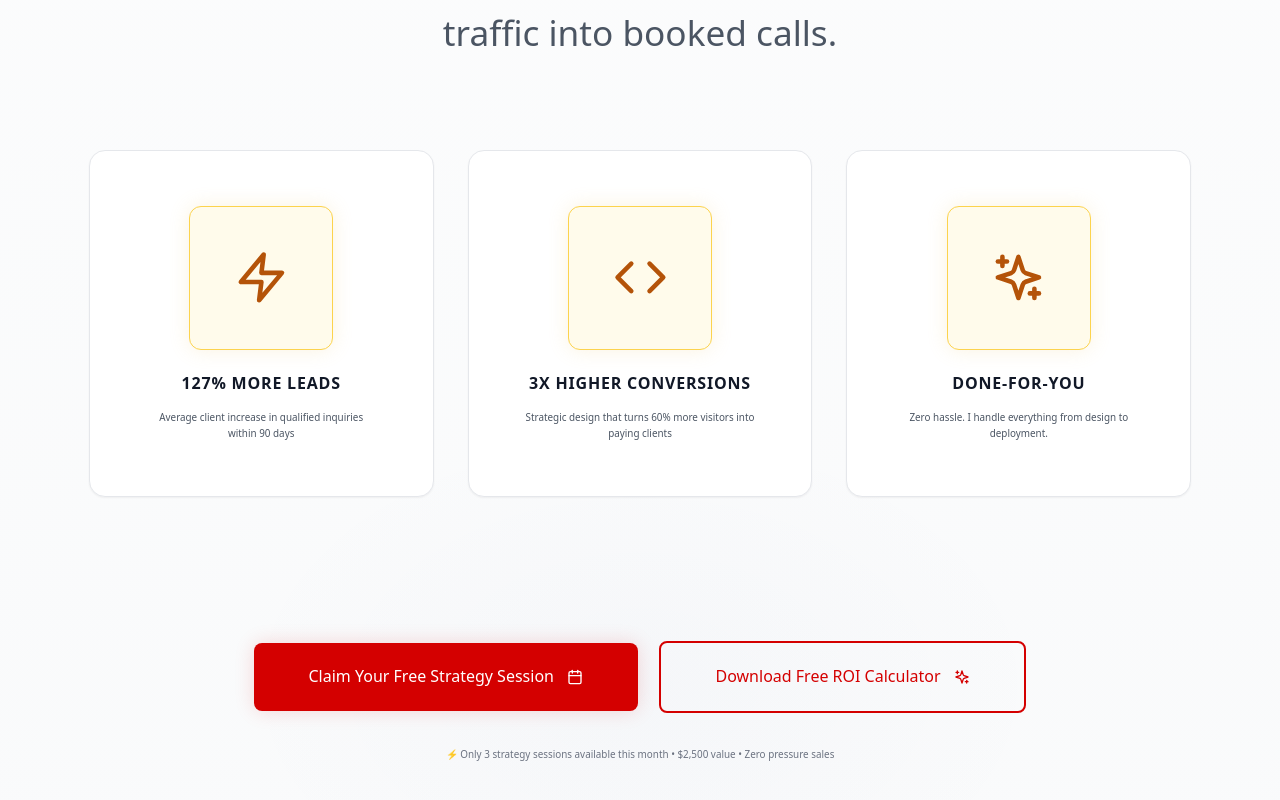
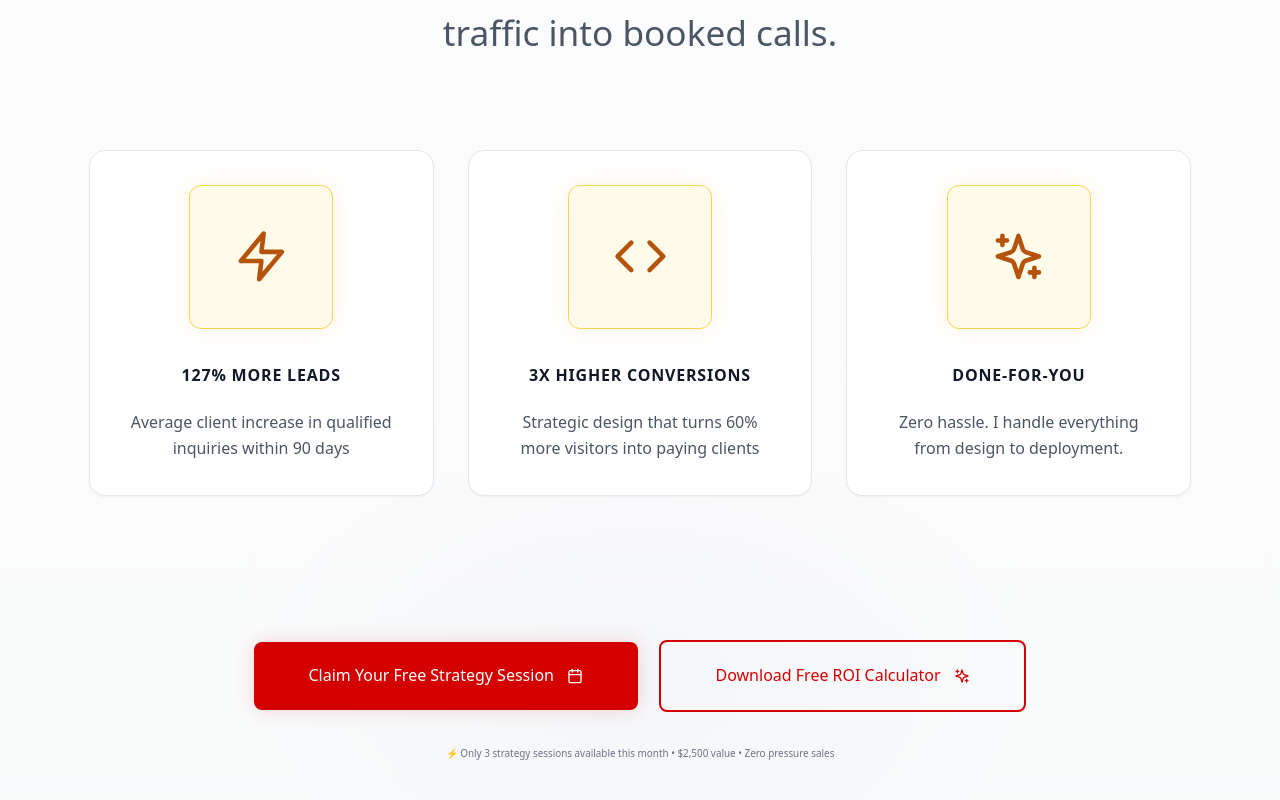
Before and after one commit to thepetersonlegacy/portfolio, a React (Vite) app: page / in a window 1280 px wide. Shown: the part 2109-2909 px from the top of the page. Built offline with nearby package versions, Linux system fonts and the light colour scheme.

Commit message:
Improve USP cards spacing and visual hierarchy - better readability

```diff
--- a/src/App.tsx
+++ b/src/App.tsx
@@ -876,15 +876,15 @@ function App() {
                 key={i}
                 variants={staggerItem}
               >
-                <Card hover className="p-phi-2xl h-full flex flex-col items-center text-center">
+                <Card hover className="p-phi-xl h-full flex flex-col items-center justify-center text-center min-h-[320px]">
                   <motion.div
                     whileHover={{ scale: 1.1, rotate: 5 }}
                     transition={{ type: "spring", stiffness: 300 }}
-                    className="flex justify-center"
+                    className="flex justify-center mb-phi-xl"
                   >
                     {/* Icon container - Golden ratio dimensions */}
                     <div
-                      className="mb-phi-lg rounded-xl bg-gold-50 border border-gold-300 flex items-center justify-center shadow-gold-glow"
+                      className="rounded-xl bg-gold-50 border border-gold-300 flex items-center justify-center shadow-gold-glow"
                       style={{
                         width: 'calc(var(--space-phi-2xl) * 2.618)',
                         height: 'calc(var(--space-phi-2xl) * 2.618)'
@@ -899,8 +899,8 @@ function App() {
                       />
                     </div>
                   </motion.div>
-                  <h3 className="text-phi-sm font-semibold text-gray-900 mb-phi-md uppercase tracking-wider text-center">{usp.title}</h3>
-                  <p className="text-phi-xs text-gray-600 leading-relaxed text-center">{usp.desc}</p>
+                  <h3 className="text-phi-sm font-semibold text-gray-900 mb-phi-lg uppercase tracking-wider text-center">{usp.title}</h3>
+                  <p className="text-phi-sm text-gray-600 leading-relaxed text-center max-w-[280px]">{usp.desc}</p>
                 </Card>
               </motion.div>
             ))}
```
